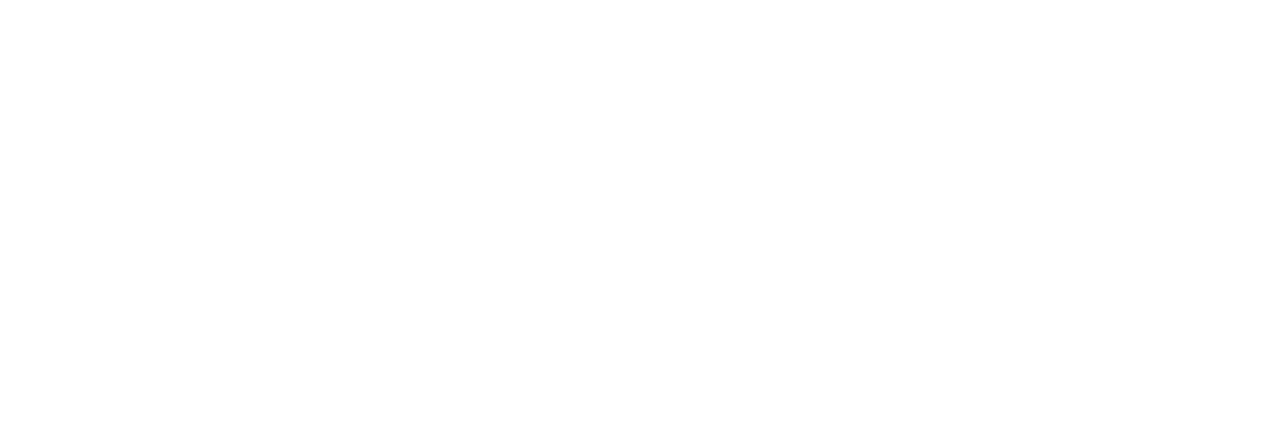
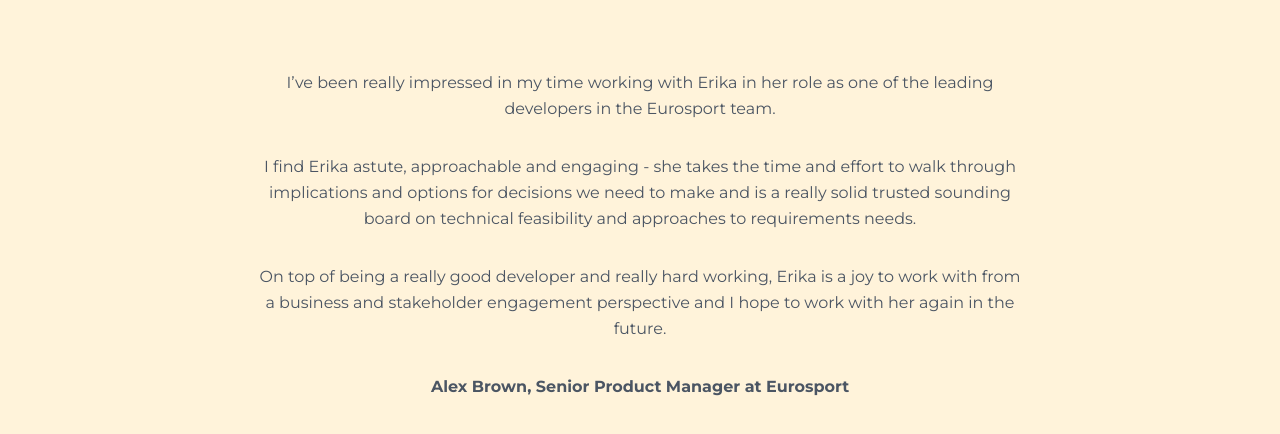
Before and after one commit to erikahazle/portfolio-website, a Next.js app: page / in a window 1280 px wide. Shown: the part 2562-2996 px from the top of the page. Before the commit the page ends 2536 px from the top, so only its background shows below. Built offline with nearby package versions, Linux system fonts and the light colour scheme.

Commit message:
Recommendation section done

```diff
--- /dev/null
+++ b/containers/Home/Sections/Recommendation/index.tsx
@@ -0,0 +1,23 @@
+export const RecommendationSection = () => (
+  <div className="bg-pinklady">
+    <div className='max-w-screen-lg mx-auto py-24'>
+      <section className="text-gray-600 body-font">
+        <div className="flex flex-col justify-center text-center max-w-3xl m-auto">
+          <p className="mb-8 leading-relaxed font-montserrat">
+            I’ve been really impressed in my time working with Erika in her role as one of the leading developers in the Eurosport team.
+          </p>
+          <p className="mb-8 leading-relaxed font-montserrat">
+            I find Erika astute, approachable and engaging - she takes the time and effort to walk through implications and options for decisions we need to make and is a really solid trusted sounding board on technical feasibility and approaches to requirements needs.
+          </p>
+          <p className="mb-8 leading-relaxed font-montserrat">
+            On top of being a really good developer and really hard working, Erika is a joy to work with from a business and stakeholder engagement perspective and I hope to work with her again in the future.
+          </p>
+
+          <p className="leading-relaxed font-montserrat font-bold">
+            Alex Brown, Senior Product Manager at Eurosport
+          </p>
+        </div>
+      </section>
+    </div>
+  </div>
+);
--- a/containers/Home/index.tsx
+++ b/containers/Home/index.tsx
@@ -4,6 +4,7 @@
 import { USPSection } from './Sections/USP';
 import { ProblemStatementSection } from './Sections/ProblemStatement';
 import { HelloSection } from './Sections/Hello';
+import { RecommendationSection } from './Sections/Recommendation';
 
 export const Home = () => {
   return (
@@ -18,6 +19,7 @@
       <USPSection />
       <ProblemStatementSection />
       <HelloSection />
+      <RecommendationSection />
     </div>
   )
 }
--- a/tailwind.config.js
+++ b/tailwind.config.js
@@ -25,6 +25,7 @@
         },
         givry: '#F8CDBA',
         blossom: '#D6ABC4',
+        pinklady: '#FFF3DA',
       }
     },
   },
```
